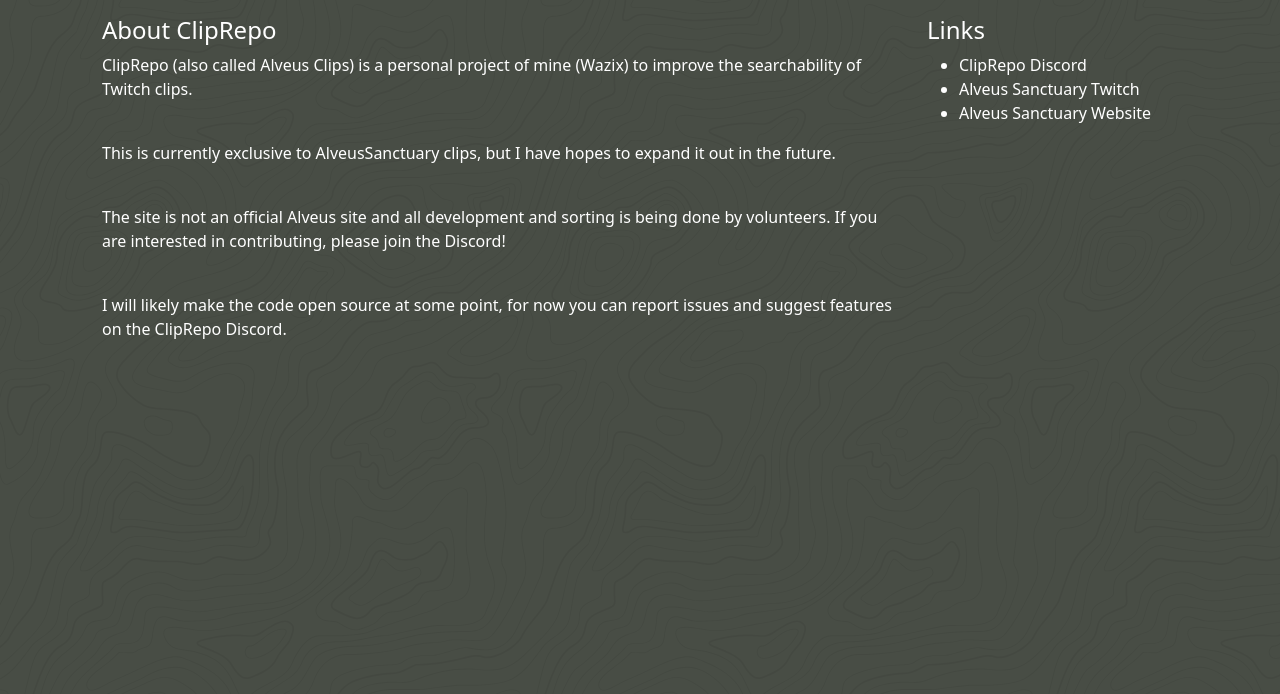
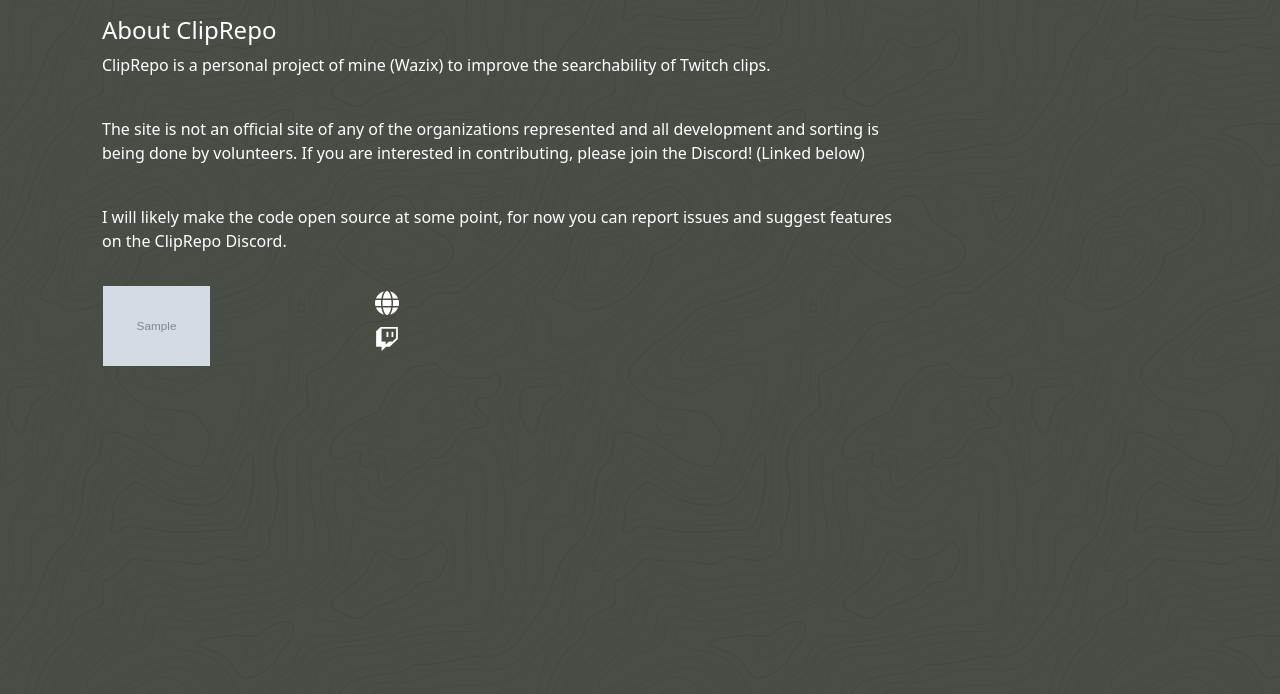
Before and after one commit to wazix11/cliprepo, a Flask app: template app/templates/main/about.html in a window 1280 px wide. Shown: the part 106-800 px from the top of the page. Run offline with Flask 3, Linux system fonts and the light colour scheme; the template is opened without the code that fills it: most values are stand-ins (such as "Sample title", 1, 10 or a date in 2020); grey boxes marked "Sample" are stand-in pictures; parts of the project's set-up code (start-up, migrations or seed data) failed here and were passed over; some libraries are stand-ins or nearby versions.

Commit message:
About page updates and support for importing clips based on game_id

```diff
--- a/app/scheduler/scheduler.py
+++ b/app/scheduler/scheduler.py
@@ -2,6 +2,10 @@
 from app.scheduler.tasks.update_clips import update_clips
 from datetime import datetime, timezone, timedelta
 import os, subprocess
+from dotenv import load_dotenv
+
+load_dotenv(override=True)
+CLIPS_START_DATE = os.environ.get("CLIPS_START_DATE")
 
 app = create_app()
 
@@ -16,7 +20,7 @@
                 six_days_ago = (datetime.now(timezone.utc) - timedelta(days=6)).isoformat(timespec='seconds').replace('+00:00', 'Z')
                 if latest_clip_time > six_days_ago:
                     with open(latest_clip_file, 'w') as f:
-                        f.write('2021-07-21T00:00:00Z')
+                        f.write(CLIPS_START_DATE)
         update_clips()
 
 def update_recent_clips_job():
--- a/app/scheduler/tasks/update_clips.py
+++ b/app/scheduler/tasks/update_clips.py
@@ -5,13 +5,15 @@
 from app.models import Clip
 from datetime import datetime, timedelta, timezone
 
-load_dotenv()
+load_dotenv(override=True)
 TWITCH_CLIENT_ID = os.environ.get('TWITCH_CLIENT_ID')
 TWITCH_CLIENT_SECRET = os.environ.get('TWITCH_CLIENT_SECRET')
 TWITCH_CLIENT_ACCESS_TOKEN = ''
 TWITCH_TOKEN_URL = 'https://id.twitch.tv/oauth2/token'
 TWITCH_CLIP_URL = 'https://api.twitch.tv/helix/clips'
 BROADCASTER_ID = os.environ.get('BROADCASTER_ID')
+GAME_ID = os.environ.get('GAME_ID')
+CLIPS_START_DATE = os.environ.get("CLIPS_START_DATE")
 
 def update_client_credentials():
     params = {
@@ -32,11 +34,18 @@
         'Authorization': f'Bearer {TWITCH_CLIENT_ACCESS_TOKEN}',
         'Client-Id': TWITCH_CLIENT_ID
     }
-    qs = urlencode({
-        'broadcaster_id': BROADCASTER_ID,
-        'first': 100,
-        'started_at': started_at,
-    })
+    if BROADCASTER_ID != "" and BROADCASTER_ID is not None:
+        qs = urlencode({
+            'broadcaster_id': BROADCASTER_ID,
+            'first': 100,
+            'started_at': started_at,
+        })
+    elif GAME_ID != "" and GAME_ID is not None:
+        qs = urlencode({
+            'game_id': GAME_ID,
+            'first': 100,
+            'started_at': started_at,
+        })
     if after:
         qs += f'&after={after}'
     response = requests.get(TWITCH_CLIP_URL + '?' + qs, headers=headers)
@@ -50,7 +59,7 @@
 def update_clips(started_at=None, after=None, save_to_file=True):
     latest_clip_file = './app/scheduler/latest_clip_created_at.txt'
     if started_at is None:
-        started_at = '2021-07-21T00:00:00Z'
+        started_at = CLIPS_START_DATE
         if os.path.exists(latest_clip_file):
             with open(latest_clip_file, 'r') as f:
                 started_at = f.read().strip()
--- a/app/static/css/index.css
+++ b/app/static/css/index.css
@@ -66,6 +66,29 @@
 .modal-content {
     background-color: #FAEEE6;
     color: #000;
+}
+
+.domain {
+    max-width: 100%;
+    padding: 1px;
+    margin-bottom: 10px;
+    position: relative;
+    display: inline-block;
+}
+.domain-img {
+    display: flex;
+    justify-content: center;
+    align-items: center;
+    width: 100%;
+}
+.domain-img a {
+    display: block;
+    text-align: center;
+}
+.domain-img img {
+    max-width: 100%;
+    height: auto;
+    max-height: 80px;
 }
 
 .clip {
--- a/app/templates/main/about.html
+++ b/app/templates/main/about.html
@@ -6,19 +6,41 @@
         <div class="row">
             <div class="col-md-9">
                 <h4>About ClipRepo</h4>
-                <p>ClipRepo (also called Alveus Clips) is a personal project of mine (Wazix) to improve the searchability of Twitch clips.</p><br>
-                <p>This is currently exclusive to AlveusSanctuary clips, but I have hopes to expand it out in the future.</p><br>
-                <p>The site is not an official Alveus site and all development and sorting is being done by volunteers. If you are interested in contributing, please join the Discord!</p><br>
+                <p>ClipRepo is a personal project of mine (Wazix) to improve the searchability of Twitch clips.</p><br>
+                <p>The site is not an official site of any of the organizations represented and all development and sorting is being done by volunteers. If you are interested in contributing, please join the Discord! (Linked below)</p><br>
                 <p>I will likely make the code open source at some point, for now you can report issues and suggest features on the ClipRepo Discord.</p>
             </div>
-            <div class="col-md-3">
-                <h4>Links</h4>
-                <ul>
-                    <li><a href="https://discord.gg/WQepmKFYcv" target="_blank">ClipRepo Discord</a></li>
-                    <li><a href="https://twitch.tv/AlveusSanctuary" target="_blank">Alveus Sanctuary Twitch</a></li>
-                    <li><a href="https://www.alveussanctuary.org/" target="_blank">Alveus Sanctuary Website</a></li>
-                </ul>
-            </div>
+        </div>
+        <div class="row row-cols-1 row-cols-sm-2 row-cols-md-3 row-cols-lg-4 g-3 mt-0">
+            {% for domain in domains %}
+                <div class="col">
+                    <div class="domain">
+                        <div class="domain-img">
+                            <a href="{{ domain.cliprepo_url }}" class="d-flex align-items-center">
+                                <img src="{{ url_for('static', filename=domain.image) }}" alt="{{ domain.name }}">
+                                {% if domain.name == 'ClipRepo' or domain.name == 'Alveus Sanctuary' %}
+                                    <span class="align-self-center"><h3>&nbsp;{{ domain.name }}</h3></span>
+                                {% endif %}
+                            </a>
+                        </div>
+                    </div>
+                </div>
+                <div class="col-1">
+                    <div class="row">
+                        {% if domain.website_url %}
+                            <a href="{{ domain.website_url }}" target="_blank" style="font-size: 1.5rem;"><i class="fa-solid fa-globe"></i></a>
+                        {% endif %}
+                        {% if domain.name == 'ClipRepo' %}
+                            <a href="https://discord.gg/WQepmKFYcv" target="_blank" style="font-size: 1.5rem;"><i class="fa-brands fa-discord"></i></a>
+                        {% endif %}
+                    </div>
+                    <div class="row">
+                        {% if domain.stream_url %}
+                            <a href="{{ domain.stream_url }}" target="_blank" style="font-size: 1.5rem;"><i class="fa-brands fa-twitch"></i></a>
+                        {% endif %}
+                    </div>
+                </div>
+            {% endfor %}
         </div>
     </div>
 {% endblock %}
```
Also changed, not shown: app/main/routes.py (+43 -3 lines).
